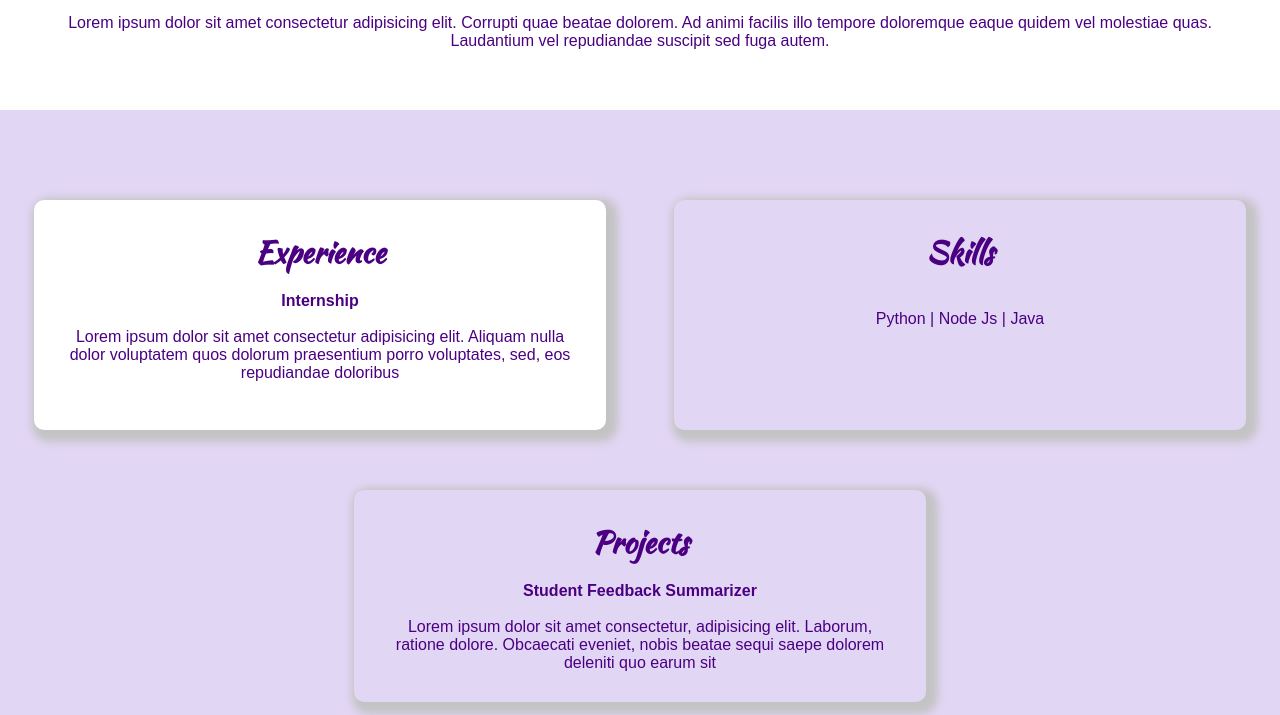
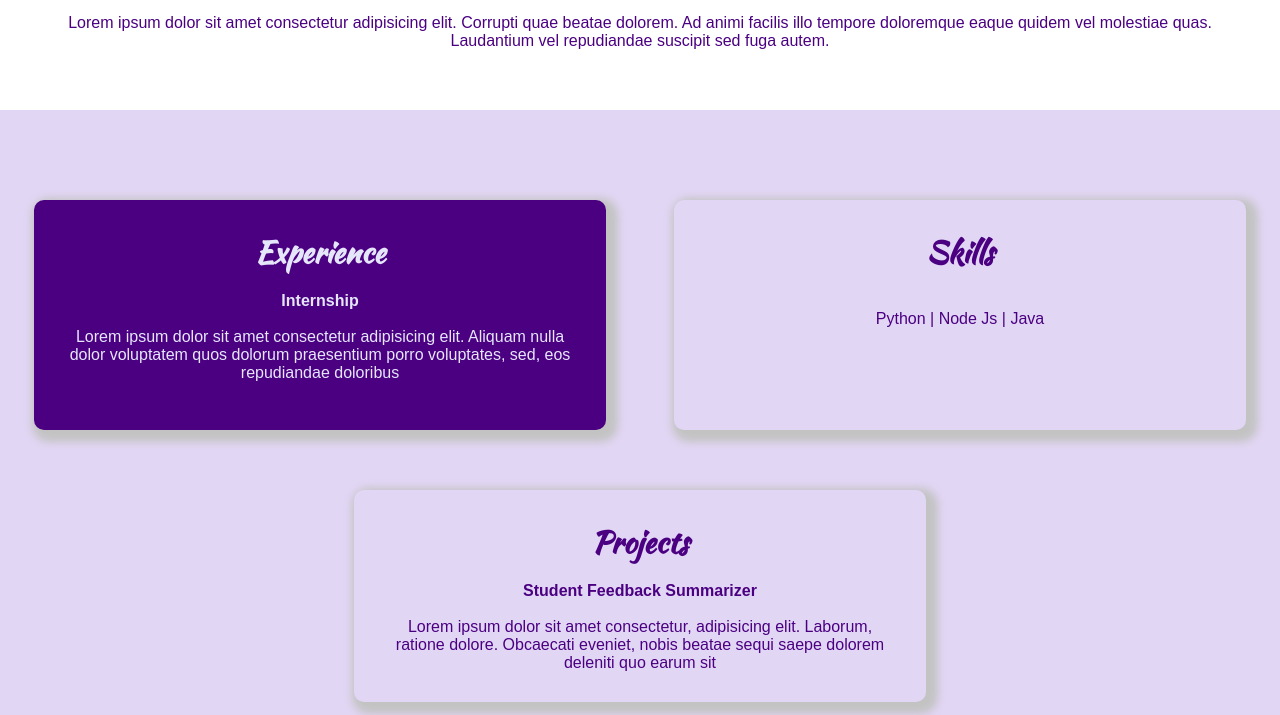
Before and after one commit to monalikoshta/profile_page, a plain HTML site: page index.html in a window 1280 px wide. In both pictures the pointer is over the element 320 px from the left and 1026 px from the top of the page. Shown: the part 711-1426 px from the top of the page. Drawn offline with Linux system fonts and the light colour scheme.

Commit message:
changed hover effect

```diff
--- a/style.css
+++ b/style.css
@@ -76,7 +76,8 @@ header{
 }
 
 .box:hover{
-    background-color: white;
+    background-color: indigo;
+    color: lavender;
 }
 
 .row h2{
```
